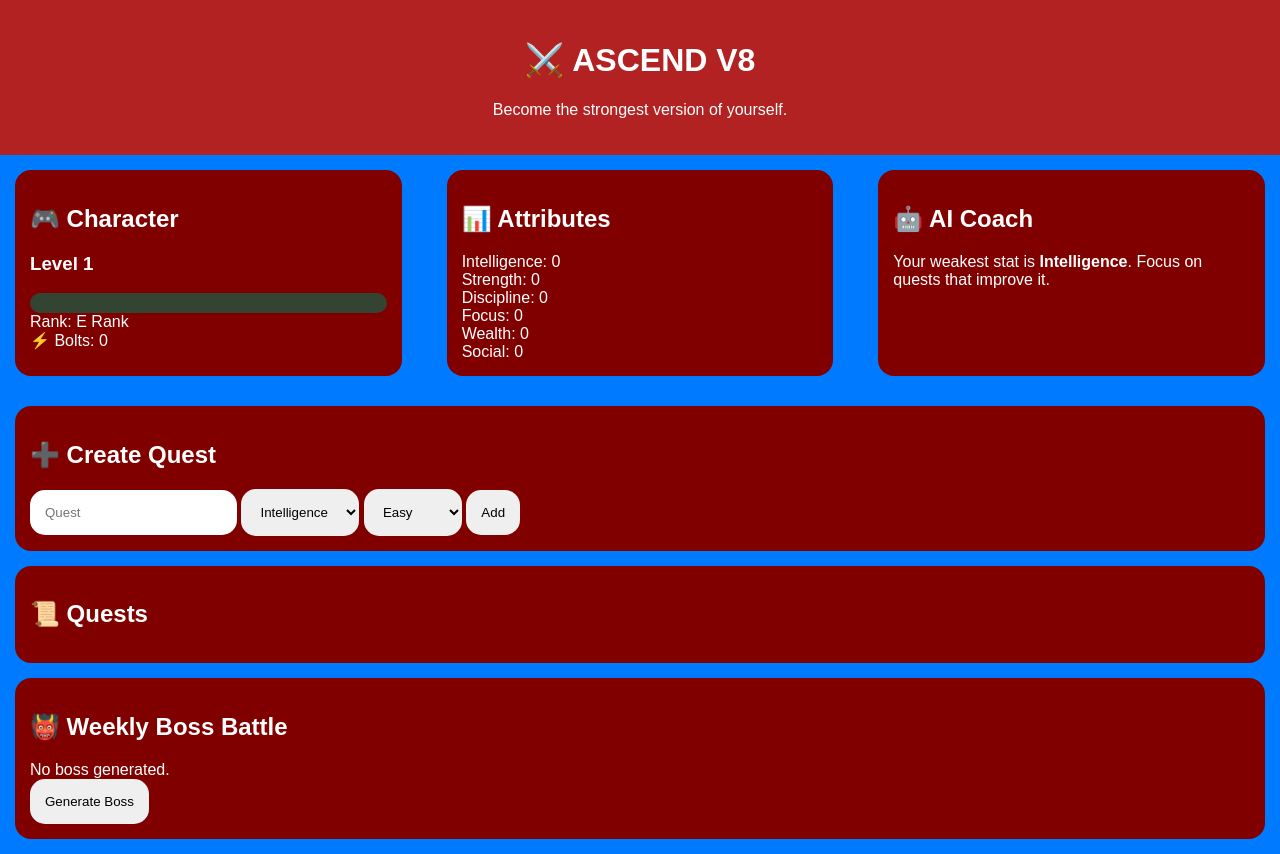
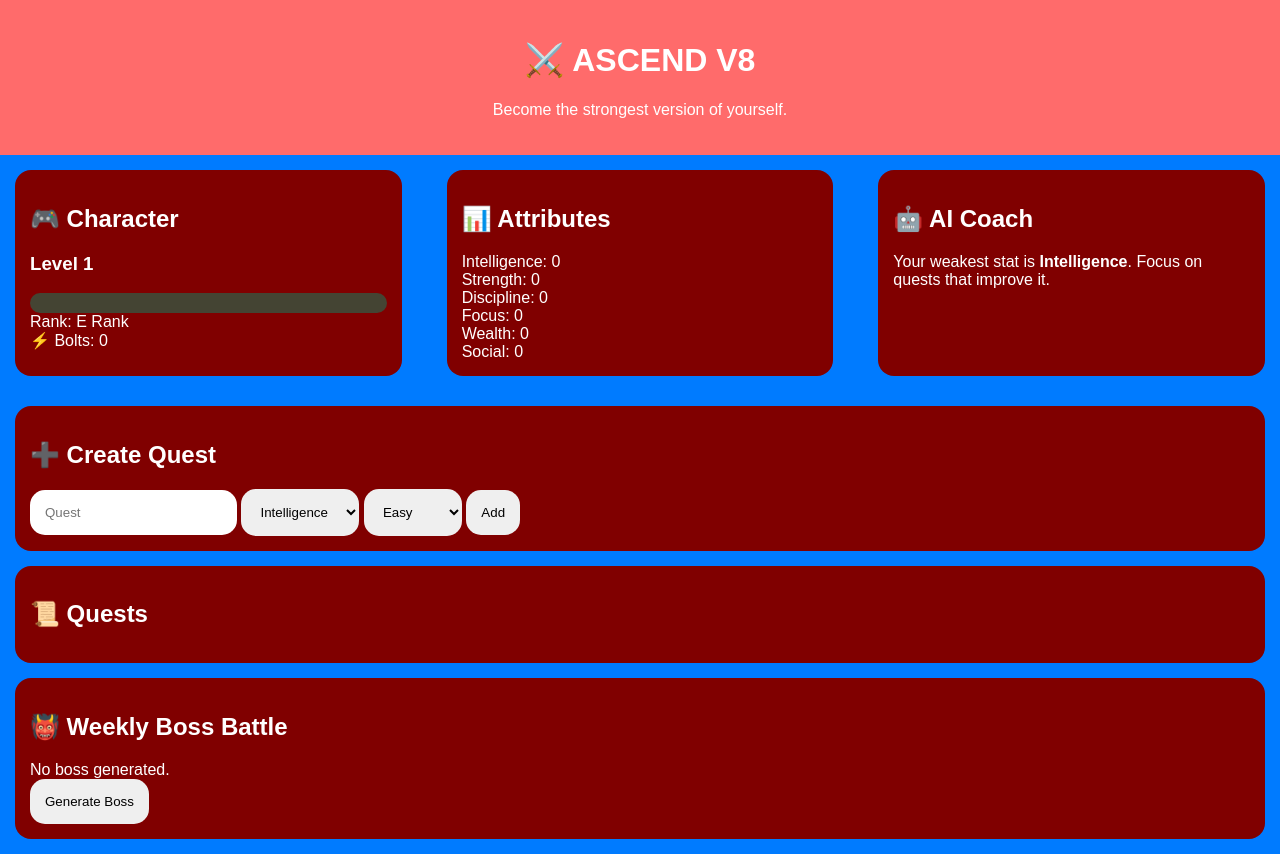
Before and after one commit to parassaravanan-web/Ascend2.0, a plain HTML site: page index.html in a window 1280 px wide. Drawn offline with Linux system fonts and the light colour scheme.

Commit message:
Update index.html

```diff
--- a/index.html
+++ b/index.html
@@ -7,12 +7,12 @@
 <title>Ascend V8</title>
 <style>
 body{font-family:Arial;background:#007BFF;color:white;margin:0}
-header{background:#B22222;padding:20px;text-align:center}
+header{background:#FF6B6B;padding:20px;text-align:center}
 .card{background:#800000;margin:15px;padding:15px;border-radius:16px}
 .grid{display:grid;grid-template-columns:repeat(auto-fit,minmax(320px,1fr));gap:15px}
 input,select,button{padding:15px;border-radius:15px;border:none}
-.habit,.boss{background:#24355f;padding:15px;margin:8px 0;border-radius:15px}
-.progress{height:20px;background:#343;border-radius:20px;overflow:hidden}
+.habit,.boss{background:#25355f;padding:15px;margin:8px 0;border-radius:15px}
+.progress{height:20px;background:#443;border-radius:20px;overflow:hidden}
 .bar{height:15%;background:linear-gradient(90deg,#CD5C5C,#FA8072)}
 </style>
 </head>
```
